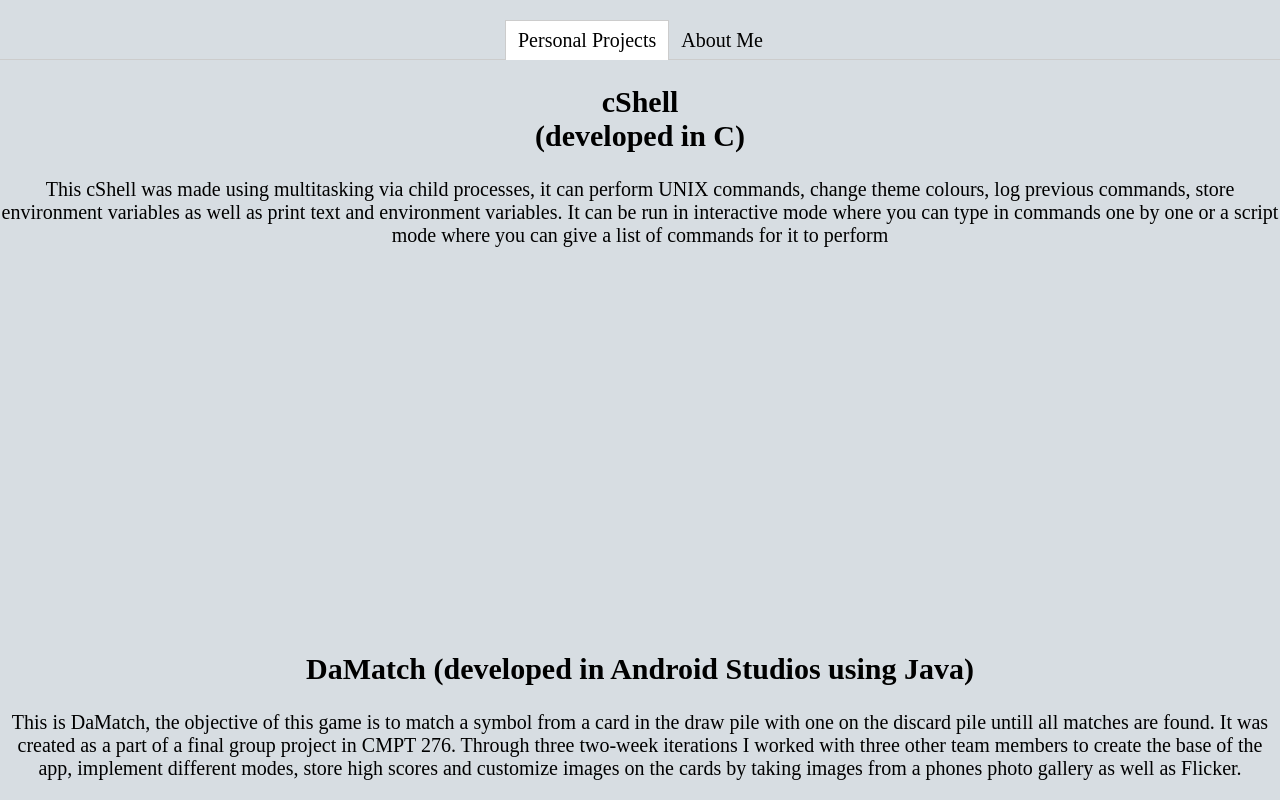
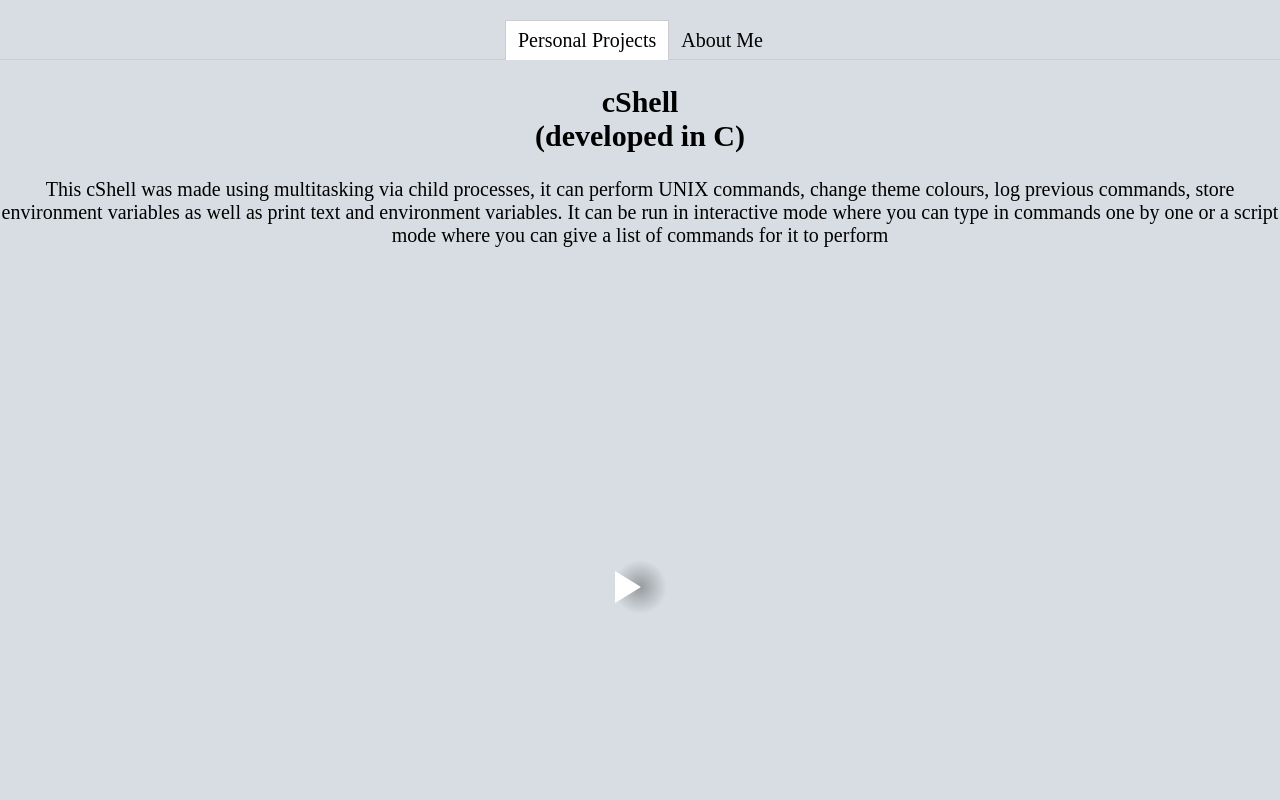
Before and after one commit to shaneilk/my-website, a React (Create React App) app: page / in a window 1280 px wide. Shown: the top 800 px of the page. Built offline with nearby package versions, Linux system fonts and the light colour scheme; no server answers.

Commit message:
fixed video player height issue

```diff
--- a/src/components/VideoPlayerLayout.js
+++ b/src/components/VideoPlayerLayout.js
@@ -12,7 +12,14 @@
             <p style={{ fontFamily: 'Times New Roman'}}>
                 {props.Description}
             </p>
-            <ReactPlayer url={props.VideoLink}/>
+            <ReactPlayer
+                url={props.VideoLink}
+                light={true}
+                width= '60%'
+                height='640px'
+                pip={true}
+                controls={true}
+            />
         </div>
     );
 }
```
Also changed, not shown: 1 other file (tests, documents, lock files or other folders).
